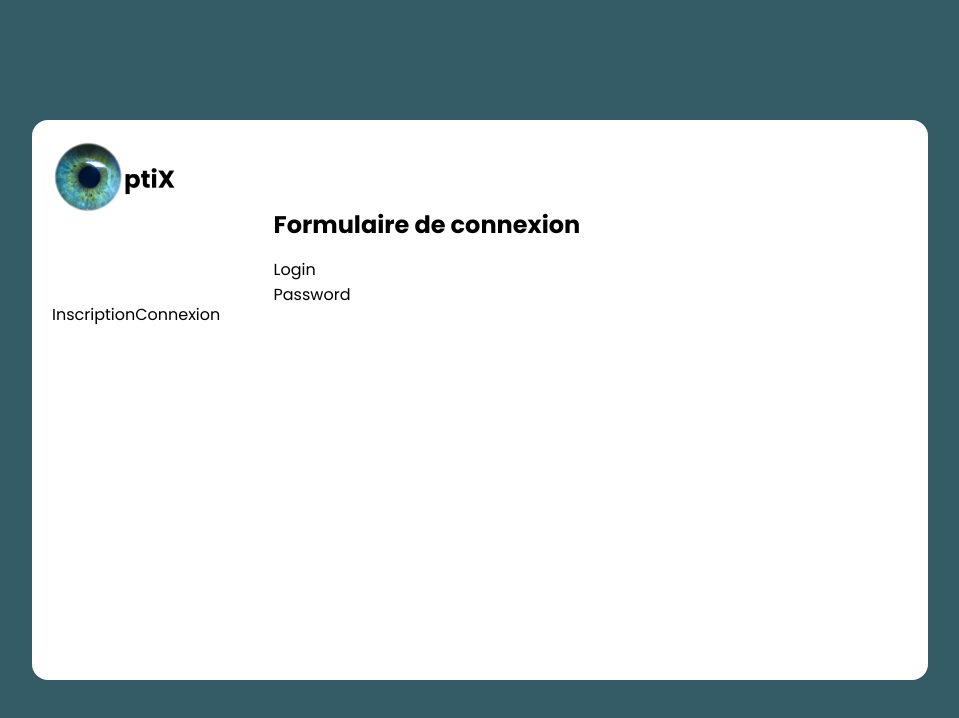
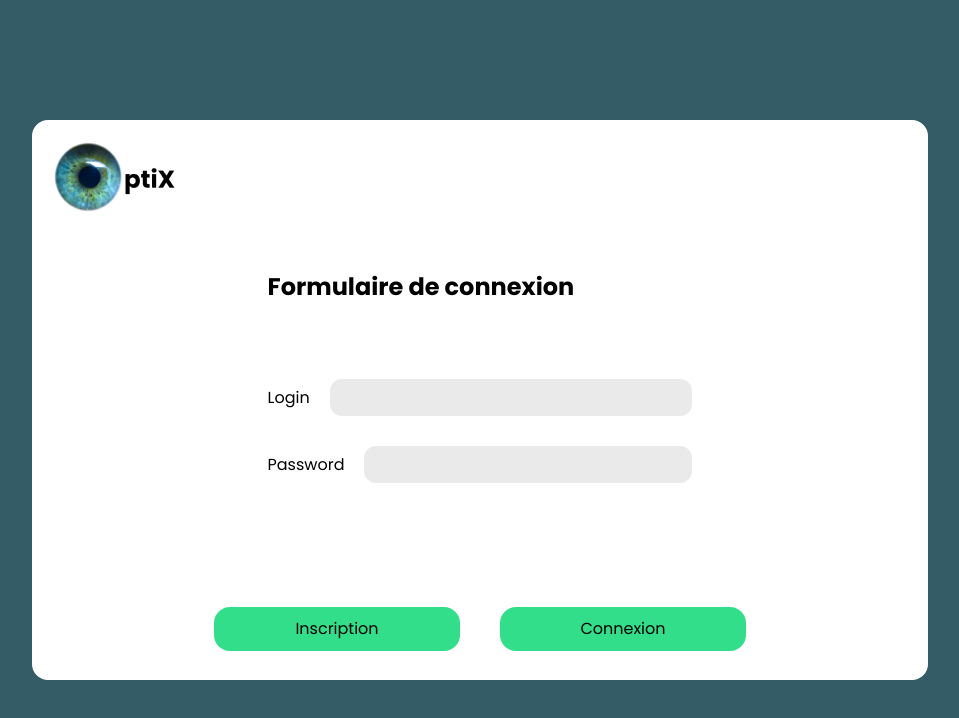
Before and after one commit to Optixfr/OptiX, an Angular app: page /connexion in a window 1280 px wide. Shown: the top 718 px of the page, without its empty margins (160-1119 px from the left). Built offline with nearby package versions, Linux system fonts and the light colour scheme.

Commit message:
finalisation design page connexion

```diff
--- a/src/app/components/connexion-form/connexion-form.component.css
+++ b/src/app/components/connexion-form/connexion-form.component.css
@@ -1,6 +1,18 @@
 .container {
     display: flex;
     flex-direction: column;
+    gap: 20px;
+}
+
+h2 {
+    margin-bottom: 60px;
+}
+
+.input-label-combo {
+    display: flex;
+    flex-direction: row;
+    justify-content: space-between;
+    align-items: center;
     gap: 20px;
 }
 
@@ -11,3 +23,17 @@
     align-items: center;
     gap: 20px;
 }
+
+input {
+    background-color: var(--secondary-color);
+    border-radius: 12px;
+    padding: 6px;
+    border: none;
+    width: 100%;
+}
+
+.container-form {
+    display: flex;
+    flex-direction: column;
+    gap: 30px;
+}
--- a/src/app/components/lateral-navbar/lateral-navbar.component.css
+++ b/src/app/components/lateral-navbar/lateral-navbar.component.css
@@ -65,3 +65,7 @@ a {
 .logout a:hover {
     color: lightgray;
 }
+
+.cursor-pointer {
+    cursor: pointer;
+}
--- a/src/app/components/lateral-navbar/lateral-navbar.component.html
+++ b/src/app/components/lateral-navbar/lateral-navbar.component.html
@@ -9,7 +9,7 @@
                 <ul>
                     <li><a href="#" routerLink="/accueil"><img src="assets/home-2.svg" alt="accueil">Accueil</a></li>
                     <li><a href="#"><img src="assets/calculator.svg" alt="outils">Outils</a></li>
-                    <li><a routerLink="/connexion"><img src="assets/setting-2.svg" alt="parametres">Paramètres</a></li>
+                    <li><a class="cursor-pointer" routerLink="/connexion"><img src="assets/setting-2.svg" alt="parametres">Paramètres</a></li>
                 </ul>
             </nav>
         </div>
--- a/src/app/pages/connexion-page/connexion-page.component.css
+++ b/src/app/pages/connexion-page/connexion-page.component.css
@@ -20,3 +20,28 @@
     flex-direction: row;
     justify-content: center;
 }
+
+.buttons {
+    display: flex;
+    flex-direction: row;
+    justify-content: center;
+    align-items: center;
+    gap: 40px;
+}
+
+.container-hey {
+    display: flex;
+    flex-direction: column;
+    justify-content: space-around;
+    height: 100%;
+}
+
+.button {
+    background-color: var(--green-color);
+    width: 246px;
+    height: 44px;
+    align-self: center;
+    background: #32DE8A;
+    border-radius: 16px;
+    margin-bottom: 20px;
+}
--- a/src/app/pages/connexion-page/connexion-page.component.html
+++ b/src/app/pages/connexion-page/connexion-page.component.html
@@ -1,12 +1,14 @@
 <div class="container">
     <div class="connexion-container">
         <img src="assets/logo.png" alt="">
-        <div class="container_form">
-            <app-connexion-form></app-connexion-form>
-        </div>
-        <div class="buttons">
-            <button class="button button-retour" routerLink="/accueil">Inscription</button>
-            <button class="button" routerLink="/report-generation">Connexion</button>
+        <div class="container-hey">
+            <div class="container_form">
+                <app-connexion-form></app-connexion-form>
+            </div>
+            <div class="buttons">
+                <button class="button button-retour" routerLink="/accueil">Inscription</button>
+                <button class="button" routerLink="/accueil">Connexion</button>
+            </div>
         </div>
     </div>
 </div>
--- a/src/app/pages/connexion-page/connexion-page.component.ts
+++ b/src/app/pages/connexion-page/connexion-page.component.ts
@@ -6,7 +6,7 @@ import { RouterModule } from '@angular/router';
 @Component({
   selector: 'app-connexion-page',
   standalone: true,
-  imports: [ConnexionFormComponent],
+  imports: [ConnexionFormComponent, RouterLink],
   templateUrl: './connexion-page.component.html',
   styleUrl: './connexion-page.component.css'
 })
--- a/src/app/pages/form-tears-eyes-page/form-tears-eyes-page.component.css
+++ b/src/app/pages/form-tears-eyes-page/form-tears-eyes-page.component.css
@@ -15,7 +15,7 @@
     display: grid;
     grid-template-columns: 1fr 1fr;
     justify-content: space-between;
-    gap: 20px;
+    gap: 10px;
     padding: 20px 20px;
 }
 
@@ -41,13 +41,32 @@
 }
 
 .container-form {
+    display: grid;
+    grid-template-columns: 1fr 1fr;
+    justify-content: space-between;
+    gap: 10px;
+    padding: 20px 20px;
+}
+
+.commentaire-form {
+    padding: 20px 20px;
+}
+
+h2 {
+    margin-bottom: 12px;
+}
+
+textarea {
+    width: 100%;
     background-color: white;
     border-radius: 16px;
+    resize: none;
+    height: 200px;
     padding: 16px;
 }
 
 .forms {
     display: flex;
     flex-direction: column;
-    gap: 20px;
+    gap: 1px;
 }
--- a/src/app/pages/form-tears-eyes-page/form-tears-eyes-page.component.html
+++ b/src/app/pages/form-tears-eyes-page/form-tears-eyes-page.component.html
@@ -10,7 +10,7 @@
                 <app-form-tears-eyes [nomFormulaire]="'Formulaire Oeil Droit'"></app-form-tears-eyes>
             </div>
             <div class="commentaire-form">
-                <label for=""></label>
+                <h2>Commentaire</h2>
                 <textarea name="" id=""></textarea>
             </div>
         </div>
```
Also changed, not shown: src/app/models/eye-measure.model.ts (line endings or trailing spaces).
